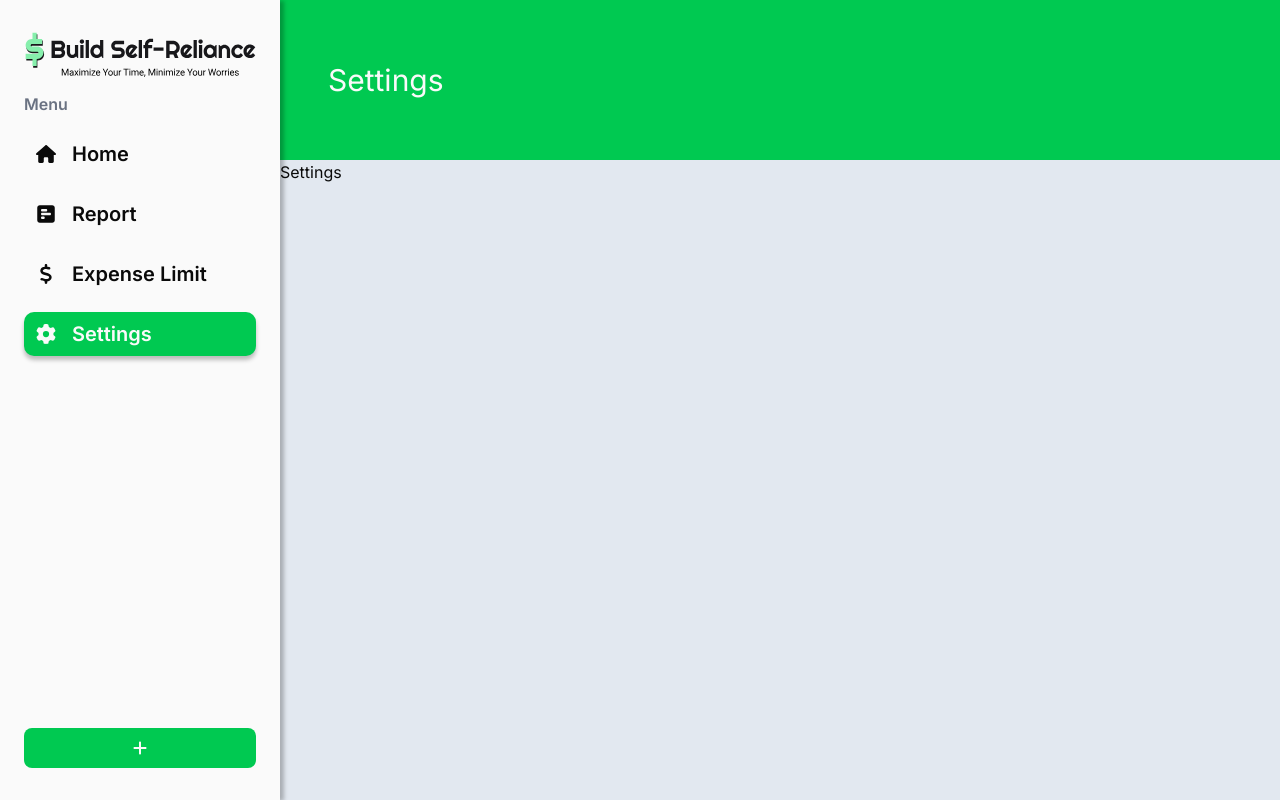
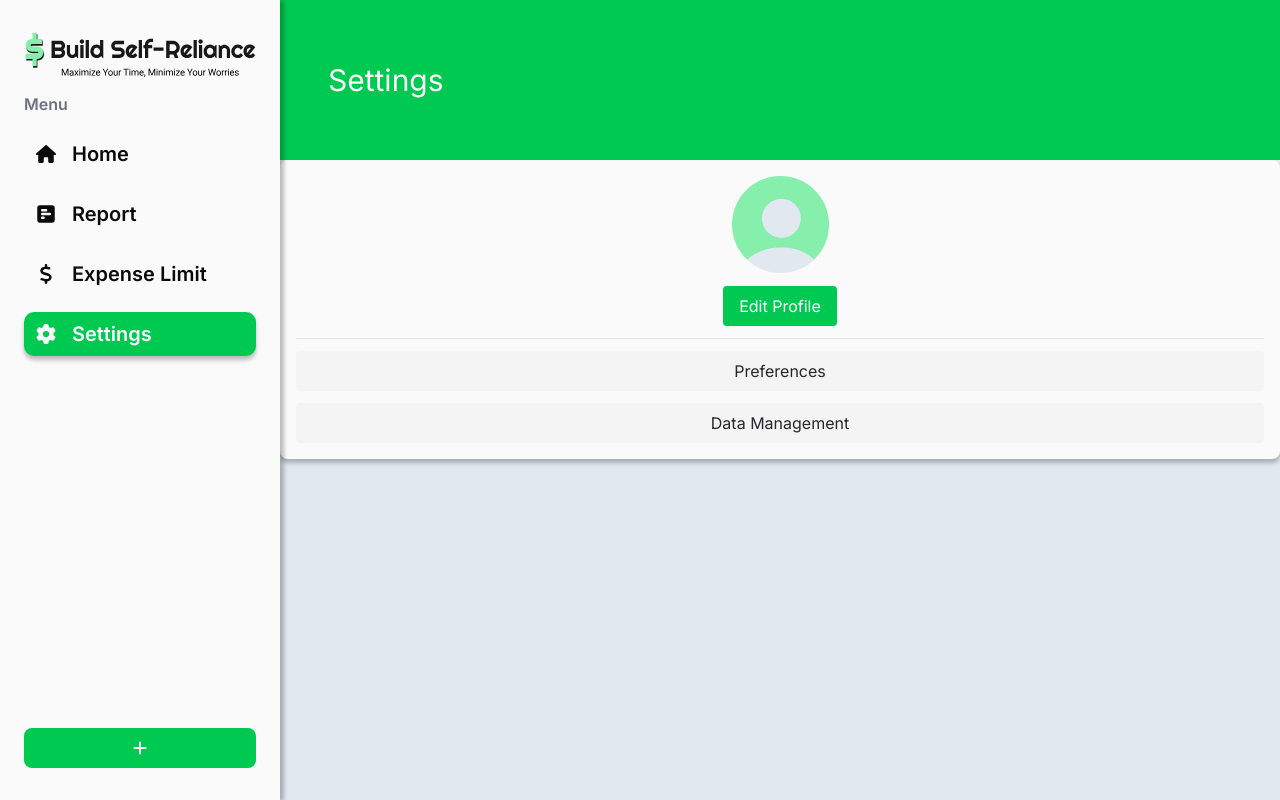
Before and after one commit to nilberm/bsr-web, a Next.js app: page /settings in a window 1280 px wide. Built offline with nearby package versions, Linux system fonts and the light colour scheme; no server answers.

Commit message:
feat: add reset account modal with confirmation and API integration

```diff
--- /dev/null
+++ b/src/app/(authenticated)/settings/data-management/page.tsx
@@ -0,0 +1,11 @@
+import DataActions from "@/components/features/settings/DataActions";
+import Header from "@/components/shared/Header";
+
+export default function DataManagement() {
+  return (
+    <div className="flex flex-col w-full">
+      <Header pageName="Data Management" backBtn={true} />
+      <DataActions />
+    </div>
+  );
+}
--- a/src/app/(authenticated)/settings/page.tsx
+++ b/src/app/(authenticated)/settings/page.tsx
@@ -1,10 +1,11 @@
+import SettingsMenu from "@/components/features/settings/SettingsMenu";
 import Header from "@/components/shared/Header";
 
 export default function Settings() {
   return (
     <main className="flex flex-col w-full ">
       <Header backBtn={false} pageName="Settings" />
-      Settings
+      <SettingsMenu />
     </main>
   );
 }
--- /dev/null
+++ b/src/app/(authenticated)/settings/preferences/page.tsx
@@ -0,0 +1,10 @@
+import Header from "@/components/shared/Header";
+
+export default function Preferences() {
+  return (
+    <div className="flex flex-col w-full">
+      <Header pageName="Preferences" backBtn={true} />
+      Preferences
+    </div>
+  );
+}
--- /dev/null
+++ b/src/app/(authenticated)/settings/profile/page.tsx
@@ -0,0 +1,10 @@
+import Header from "@/components/shared/Header";
+
+export default function Profile() {
+  return (
+    <div className="flex flex-col w-full">
+      <Header pageName="Profile" backBtn={true} />
+      Profile
+    </div>
+  );
+}
--- /dev/null
+++ b/src/components/features/settings/DataActions.tsx
@@ -0,0 +1,33 @@
+"use client";
+
+import { useRouter } from "next/navigation";
+import ResetAccountModal from "./ResetAccountModal";
+import { useState } from "react";
+
+export default function DataActions() {
+  const router = useRouter();
+  const [showModal, setShowModal] = useState(false);
+
+  return (
+    <div className="bg-white rounded-md shadow-md p-6 mx-auto w-full flex flex-col gap-4 items-center">
+      <button
+        onClick={() => router.push("/settings/categories")}
+        className="w-full bg-zinc-100 text-zinc-800 py-2 rounded hover:bg-zinc-200 transition max-w-[300px]"
+      >
+        Manage Categories
+      </button>
+
+      <button
+        onClick={() => setShowModal(true)}
+        className="w-full bg-red-500 text-white py-2 rounded hover:bg-red-600 transition max-w-[300px]"
+      >
+        Reset Account
+      </button>
+
+      <ResetAccountModal
+        open={showModal}
+        onCancel={() => setShowModal(false)}
+      />
+    </div>
+  );
+}
--- /dev/null
+++ b/src/components/features/settings/ResetAccountModal.tsx
@@ -0,0 +1,47 @@
+"use client";
+
+import Modal from "@/components/ui/Modal";
+import { useResetUserData } from "@/hooks/Settings/useResetUserData";
+import { useState } from "react";
+
+interface Props {
+  open: boolean;
+  onCancel: () => void;
+}
+
+const CONFIRM_TEXT = "delete my data";
+
+export default function ResetAccountModal({ open, onCancel }: Props) {
+  const [input, setInput] = useState("");
+  const { reset, loading } = useResetUserData(onCancel);
+
+  const isConfirmed = input.trim().toLowerCase() === CONFIRM_TEXT;
+
+  return (
+    <Modal open={open} onCancel={onCancel} width="w-[32rem] p-4">
+      <div className="space-y-4">
+        <p className="text-sm text-zinc-700">
+          This action will permanently delete all your accounts, cards, expenses, and earnings.
+          <br />
+          To confirm, type <strong>{CONFIRM_TEXT}</strong> below.
+        </p>
+
+        <input
+          type="text"
+          placeholder={`Type "${CONFIRM_TEXT}" to confirm`}
+          value={input}
+          onChange={(e) => setInput(e.target.value)}
+          className="w-full border border-zinc-300 rounded p-2 text-sm"
+        />
+
+        <button
+          disabled={!isConfirmed || loading}
+          onClick={reset}
+          className="w-full bg-red-600 text-white py-2 rounded hover:bg-red-700 disabled:opacity-50"
+        >
+          {loading ? "Resetting..." : "Reset My Account"}
+        </button>
+      </div>
+    </Modal>
+  );
+}
--- /dev/null
+++ b/src/components/features/settings/SettingsMenu.tsx
@@ -0,0 +1,43 @@
+"use client";
+
+import { UserCircle } from "lucide-react";
+import Image from "next/image";
+import { useRouter } from "next/navigation";
+import userPhoto from "@/assets/home/userPhoto.png";
+
+export default function SettingsMenu() {
+  const router = useRouter();
+
+  return (
+    <div className="flex flex-col items-center justify-center gap-3 w-full bg-zinc-50 p-4 rounded-md shadow-[0px_4px_4px_0px_rgba(0,0,0,0.25)]">
+      <div className="rounded-full w-full flex items-center justify-center">
+        <Image src={userPhoto} alt="User photo" />
+      </div>
+
+      <button
+        className="bg-green-500 text-white px-4 py-2 rounded hover:bg-green-700 transition"
+        onClick={() => router.push("/settings/profile")}
+      >
+        Edit Profile
+      </button>
+
+      <div className="w-full border-t border-zinc-200" />
+
+      <div className="flex flex-col w-full gap-3">
+        <button
+          className="w-full bg-zinc-100 text-zinc-800 py-2 rounded hover:bg-zinc-200 transition"
+          onClick={() => router.push("/settings/preferences")}
+        >
+          Preferences
+        </button>
+
+        <button
+          className="w-full bg-zinc-100 text-zinc-800 py-2 rounded hover:bg-zinc-200 transition"
+          onClick={() => router.push("/settings/data-management")}
+        >
+          Data Management
+        </button>
+      </div>
+    </div>
+  );
+}
--- /dev/null
+++ b/src/hooks/Settings/useResetUserData.tsx
@@ -0,0 +1,23 @@
+import { api } from "@/services/api";
+import { useState } from "react";
+import { toast } from "react-toastify";
+
+export function useResetUserData(onSuccess?: () => void) {
+  const [loading, setLoading] = useState(false);
+
+  const reset = () => {
+    setLoading(true);
+    api
+      .delete("/data/reset")
+      .then(() => {
+        toast.success("Your account has been reset.");
+        if (onSuccess) onSuccess();
+      })
+      .catch(() => {
+        toast.error("Failed to reset account.");
+      })
+      .finally(() => setLoading(false));
+  };
+
+  return { reset, loading };
+}
```
